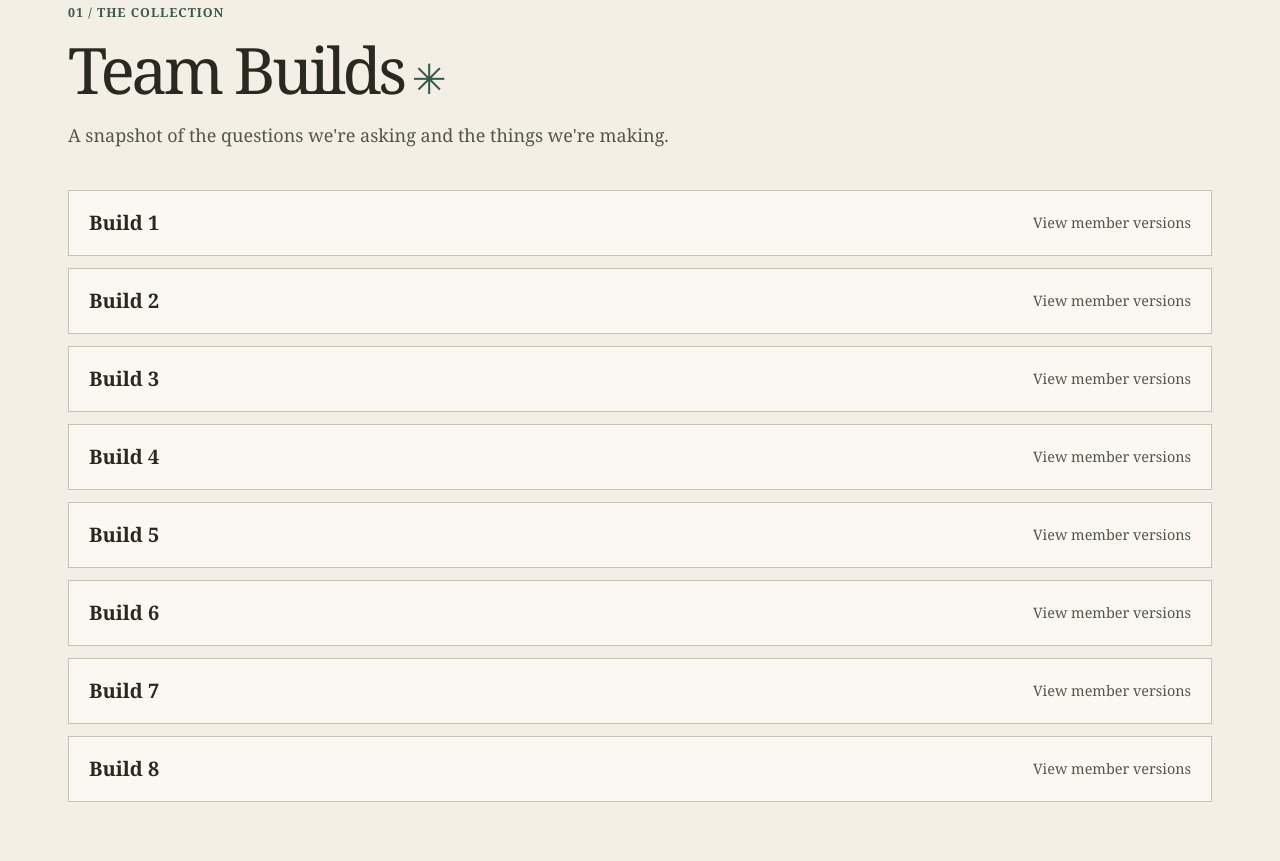
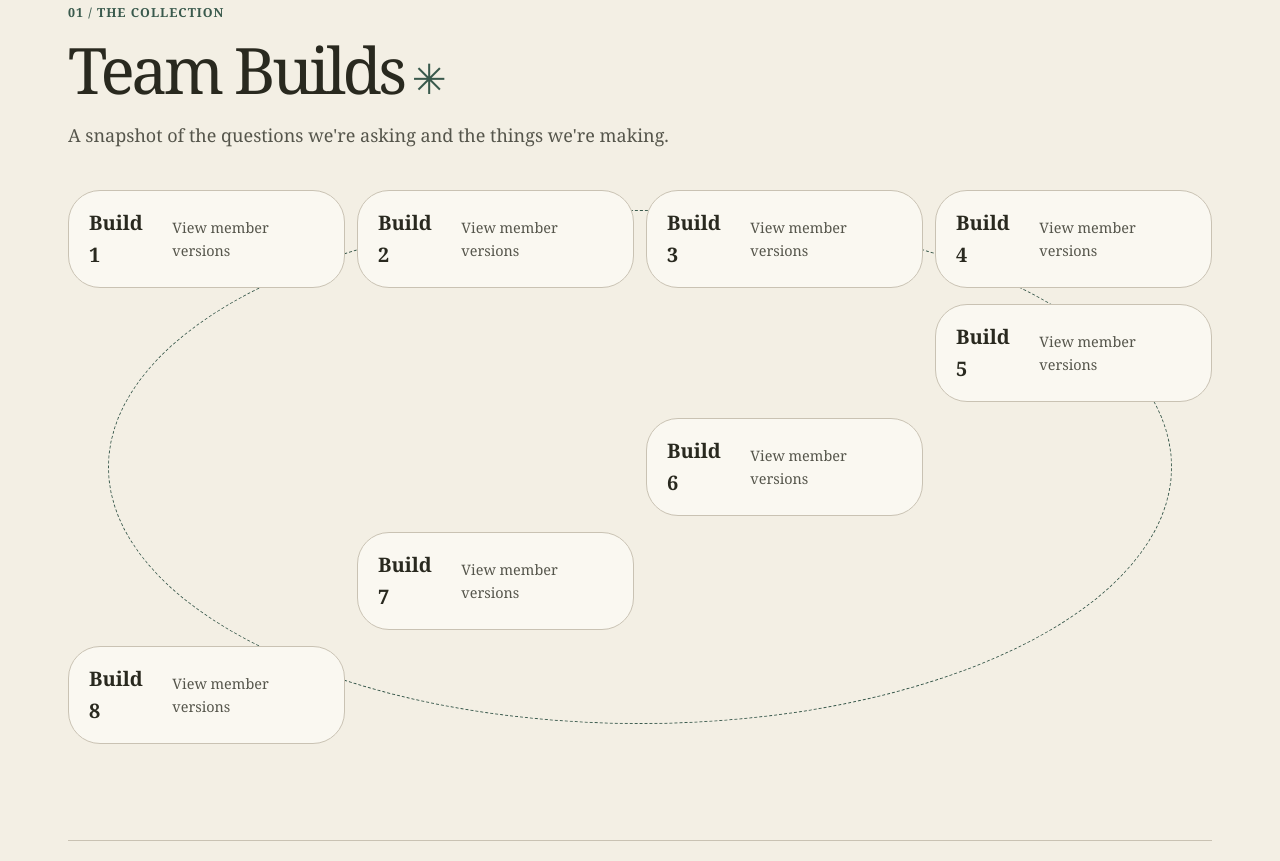
Before and after one commit to um-lrc-hnr241/2026-fall-arnold, a plain HTML site: page index.html in a window 1280 px wide. Shown: the part 1439-2300 px from the top of the page. Drawn offline with Linux system fonts and the light colour scheme.

Commit message:
Agent: update styles.css

```diff
--- a/styles.css
+++ b/styles.css
@@ -343,13 +343,36 @@ video {
 }
 
 .build-list {
+  position: relative;
   display: grid;
-  gap: 0.75rem;
+  grid-template-columns: repeat(4, minmax(0, 1fr));
+  gap: 1rem 0.75rem;
+}
+
+.build-list::before {
+  position: absolute;
+  inset: 1.25rem 2.5rem;
+  border: 1px dashed var(--accent);
+  border-radius: 50%;
+  content: "";
+  pointer-events: none;
 }
 
 .build-accordion {
+  position: relative;
+  z-index: 1;
   border: 1px solid var(--border);
+  border-radius: 2rem;
   background: var(--panel);
+}
+
+.build-accordion:nth-child(5) { grid-column: 4; }
+.build-accordion:nth-child(6) { grid-column: 3; }
+.build-accordion:nth-child(7) { grid-column: 2; }
+.build-accordion:nth-child(8) { grid-column: 1; }
+
+.build-accordion[open] {
+  border-radius: 1rem;
 }
 
 .build-accordion summary {
@@ -530,6 +553,11 @@ video {
 @media (max-width: 760px) {
   .site-header { gap: 0.5rem; }
   nav ul { gap: 0.75rem; font-size: 0.9rem; }
+  .build-list { grid-template-columns: repeat(2, minmax(0, 1fr)); }
+  .build-list::before { inset: 1rem; }
+  .build-accordion:nth-child(3), .build-accordion:nth-child(7) { grid-column: 2; }
+  .build-accordion:nth-child(4), .build-accordion:nth-child(8) { grid-column: 1; }
+  .build-accordion:nth-child(5), .build-accordion:nth-child(6) { grid-column: auto; }
   .hero { min-height: auto; grid-template-columns: 1fr; padding: 5rem 0 6rem; }
   .orbital-art { position: absolute; top: 4rem; right: -4rem; width: min(54vw, 20rem); opacity: 0.48; }
   .hero-copy { max-width: 42rem; }
```
